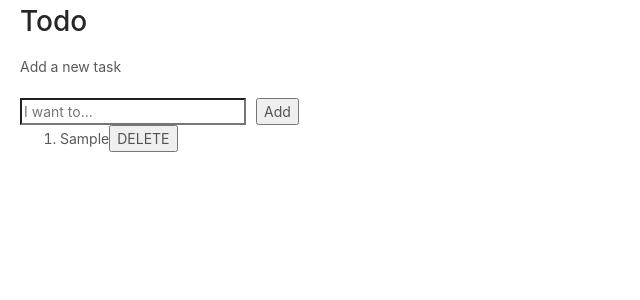
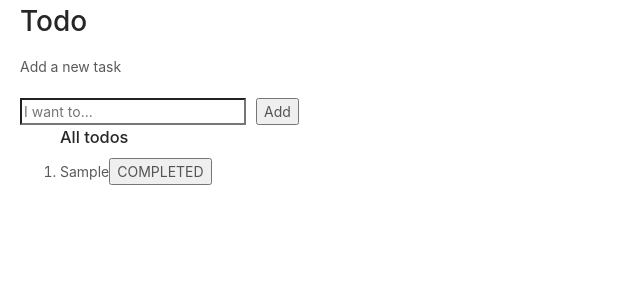
Before and after one commit to sabit990928/ToDo-in-React, a React (Create React App) app: page / in a window 1280 px wide. Both pictures are taken after typing "Sample" into the empty fields and a click on the button "Add". Shown: the top 300 px of the page, without its empty margins (0-640 px from the left). Built offline with nearby package versions, Linux system fonts and the light colour scheme.

Commit message:
With completed

```diff
--- a/src/App.js
+++ b/src/App.js
@@ -2,6 +2,7 @@ import React, { PureComponent } from 'react';
 import uuidv1 from 'uuid';
 
 import { TodoForm, TodoList } from './components';
+import CompletedTodoList from './components/CompletedTodoList';
 
 import './App.css';
 
@@ -9,18 +10,30 @@ class App extends PureComponent {
   // state = { list: [] };
   state = {
     todos: [],
+    completedTodos: [],
   };
 
   handleSubmitButtonClick = (todo) => {
     const id = uuidv1();
     const newTodo = {
-      id, title: todo, isGoing: false,
+      id, title: todo, isGoing: true,
     };
     this.setState({ todos: [...this.state.todos, newTodo] });
   }
 
-  didIt = requestedId =>
+  didIt = (requestedId, requestedTitle, requestedIsGoing) => {
+    console.log(requestedId, requestedTitle, requestedIsGoing);
+    this.whereToSend(requestedId, requestedTitle, requestedIsGoing);
     this.setState({ todos: this.state.todos.filter(({ id }) => id !== requestedId) });
+  }
+
+  whereToSend = (id, title, isGoing) => {
+    const completedOne = {
+      id, title, isGoing: !isGoing,
+    };
+    this.setState({ completedTodos: [...this.state.completedTodos, completedOne] });
+    console.log(this.state.completedTodos);
+  }
 
   render() {
     return (
@@ -30,6 +43,7 @@ class App extends PureComponent {
           <div>Add a new task</div>
           <TodoForm onSubmitButtonClick={this.handleSubmitButtonClick} />
           <TodoList todos={this.state.todos} onDeleteButtonClick={this.didIt} />
+          <CompletedTodoList completedTodos={this.state.completedTodos} />
         </div>
       </div>
     );
--- /dev/null
+++ b/src/components/CompletedTodoList.js
@@ -0,0 +1,30 @@
+import React, { PureComponent } from 'react';
+
+import { Todo } from './';
+
+class CompletedTodoList extends PureComponent {
+    renderCompletedTodo = ({ id, title, isGoing }) => {
+      console.log(id, title);
+      return (
+        <div key={id}>
+          <li key={id}>
+            {title}
+          </li>
+        </div>
+      );
+    }
+    render() {
+      const { completedTodos } = this.props;
+      if (completedTodos.length === 0) {
+        return <p />;
+      }
+      return (
+        <ol>
+          <h3>Completed Todos</h3>
+          {completedTodos.map(this.renderCompletedTodo)}
+        </ol>
+      );
+    }
+}
+
+export default CompletedTodoList;
--- a/src/components/Todo.js
+++ b/src/components/Todo.js
@@ -1,4 +1,5 @@
 import React from 'react';
+
 
 const Todo = ({
   title, isCompleted, onCompleteButtonClick, id,
@@ -6,9 +7,10 @@ const Todo = ({
   <li key={id}>
     {title}
     <button onClick={onCompleteButtonClick}>
-      DELETE
+      COMPLETED
     </button>
   </li>
+
 );
 
 export default Todo;
--- a/src/components/TodoList.js
+++ b/src/components/TodoList.js
@@ -4,8 +4,8 @@ import { Todo } from './';
 
 
 class TodoList extends PureComponent {
-  renderTodo = ({ title, isGoing, id }) => {
-    const handleCompleteButtonClick = () => this.props.onDeleteButtonClick(id);
+  renderTodo = ({ id, title, isGoing }) => {
+    const handleCompleteButtonClick = () => this.props.onDeleteButtonClick(id, title, isGoing);
 
     return (
       <div key={id}>
@@ -19,15 +19,16 @@ class TodoList extends PureComponent {
     );
   }
   render() {
-    const { todos, onDeleteButtonClick } = this.props;
+    const { todos } = this.props;
     if (todos.length === 0) {
       return <p>No todo added yet</p>;
     }
-
+    console.log(todos);
     return (
       <ol>
+        <h3>All todos</h3>
         {
-          todos.map(this.renderTodo)
+        todos.map(this.renderTodo)
         }
       </ol>
     );
```
